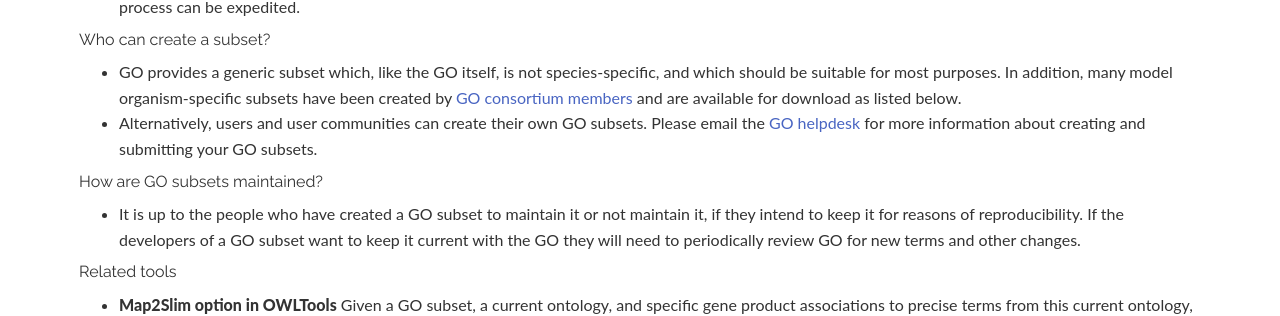
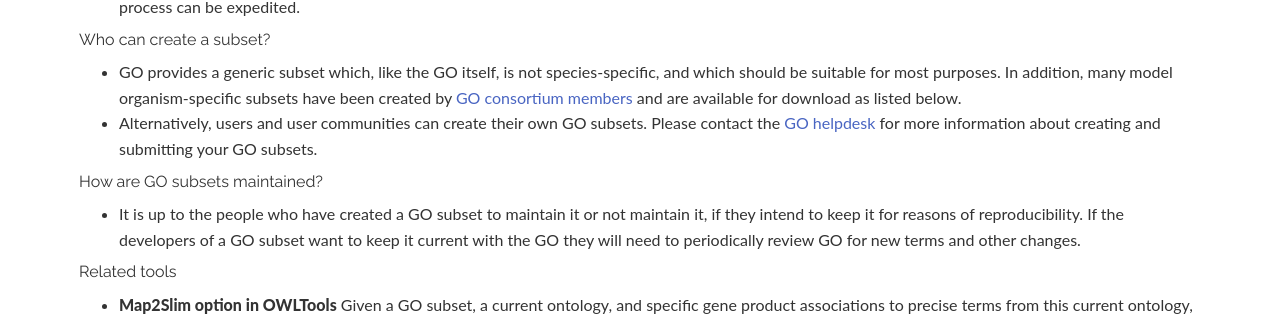
Before and after one commit to geneontology/geneontology.github.io, a Jekyll site: the page built from _docs/go-subset-guide.md, in a window 1280 px wide and 900 px high, scrolled down 382 px. Shown: the part 147-463 px from the top of the window. Built offline with Jekyll 4.4.1, drawn with Linux system fonts in a browser that asks for light colours; nearby versions of some CDN libraries.

Commit message:
Update go-subset-guide.md

```diff
--- a/_docs/go-subset-guide.md
+++ b/_docs/go-subset-guide.md
@@ -18,7 +18,7 @@ redirect_from: /page/go-subset-guide
 
 ##### Who can create a subset?
 - GO provides a generic subset which, like the GO itself, is not species-specific, and which should be suitable for most purposes. In addition, many model organism-specific subsets have been created by [GO consortium members](/docs/go-consortium/) and are available for download as listed below.
-- Alternatively, users and user communities can create their own GO subsets. Please email the [GO helpdesk](/docs/help/) for more information about creating and submitting your GO subsets.
+- Alternatively, users and user communities can create their own GO subsets. Please contact the [GO helpdesk](/docs/help/) for more information about creating and submitting your GO subsets.
 
 ##### How are GO subsets maintained?
 - It is up to the people who have created a GO subset to maintain it or not maintain it, if they intend to keep it for reasons of reproducibility. If the developers of a GO subset want to keep it current with the GO they will need to periodically review GO for new terms and other changes.
```
